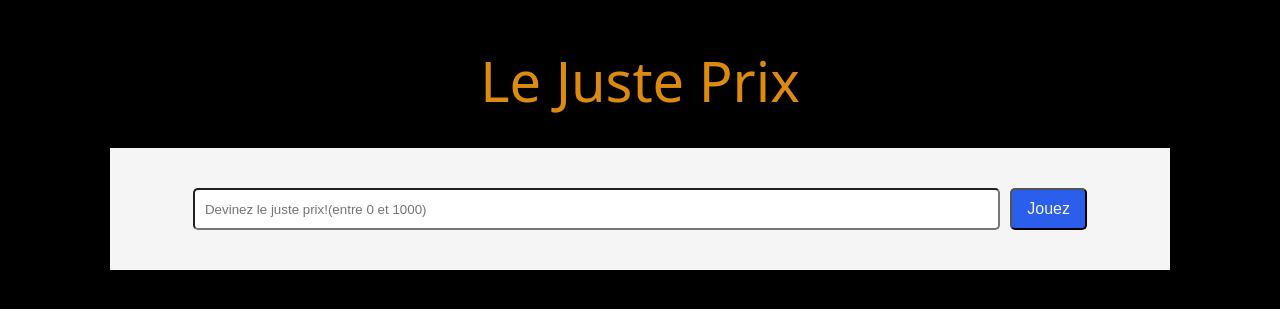
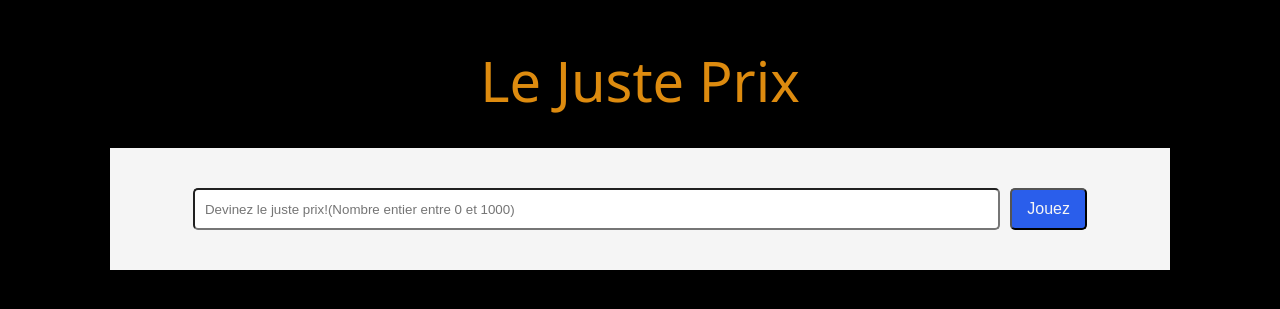
Before and after one commit to kyra110/leJustePrix, a plain HTML site: page index.html in a window 1280 px wide. Shown: the part 259-568 px from the top of the page. Drawn offline with Linux system fonts and the light colour scheme.

Commit message:
correction du place holder

```diff
--- a/index.html
+++ b/index.html
@@ -10,7 +10,7 @@
     <h1>Le Juste Prix</h1>
     <div class="section">
         <form>
-            <input type="text" placeholder="Devinez le juste prix!(entre 0 et 1000) ">
+            <input type="text" placeholder="Devinez le juste prix!(Nombre entier entre 0 et 1000) ">
             <button type="submit">Jouez</button>
         </form>
             <small class="textErreur">Vous devez rentrer un nombre entier!</small>
```
